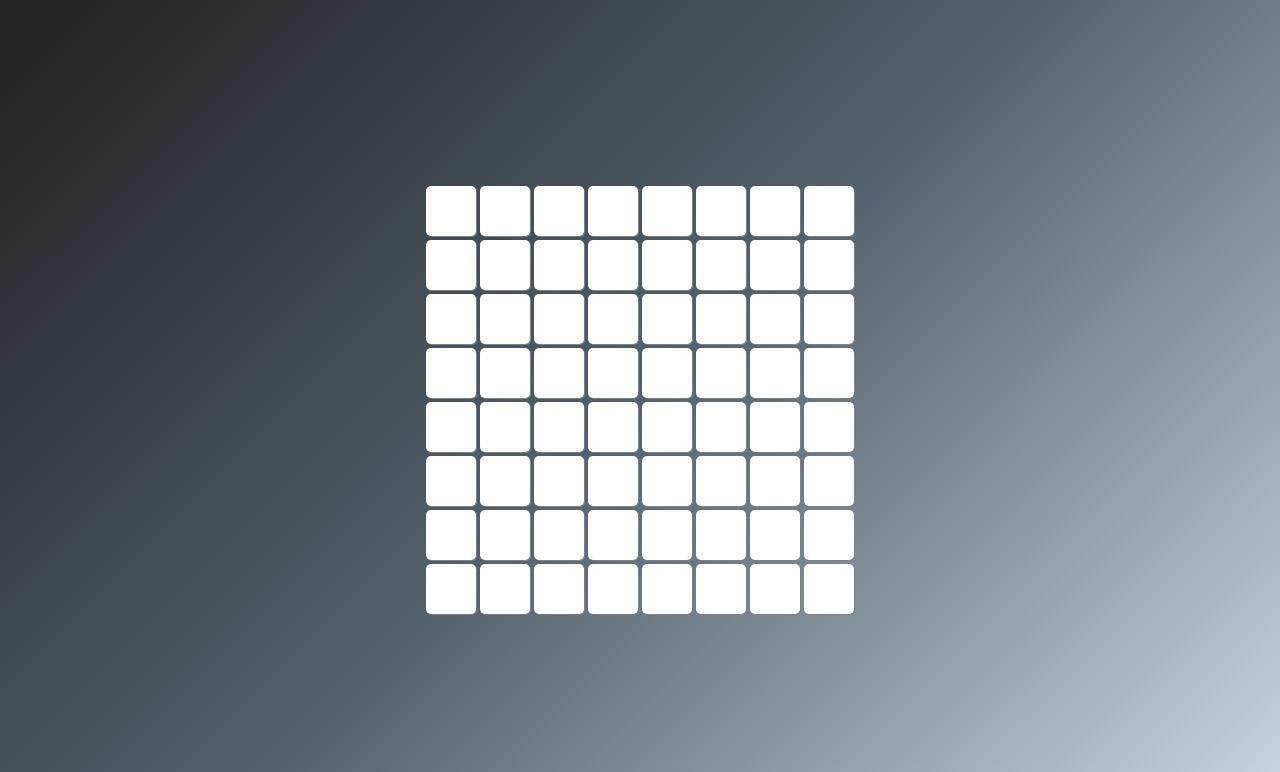
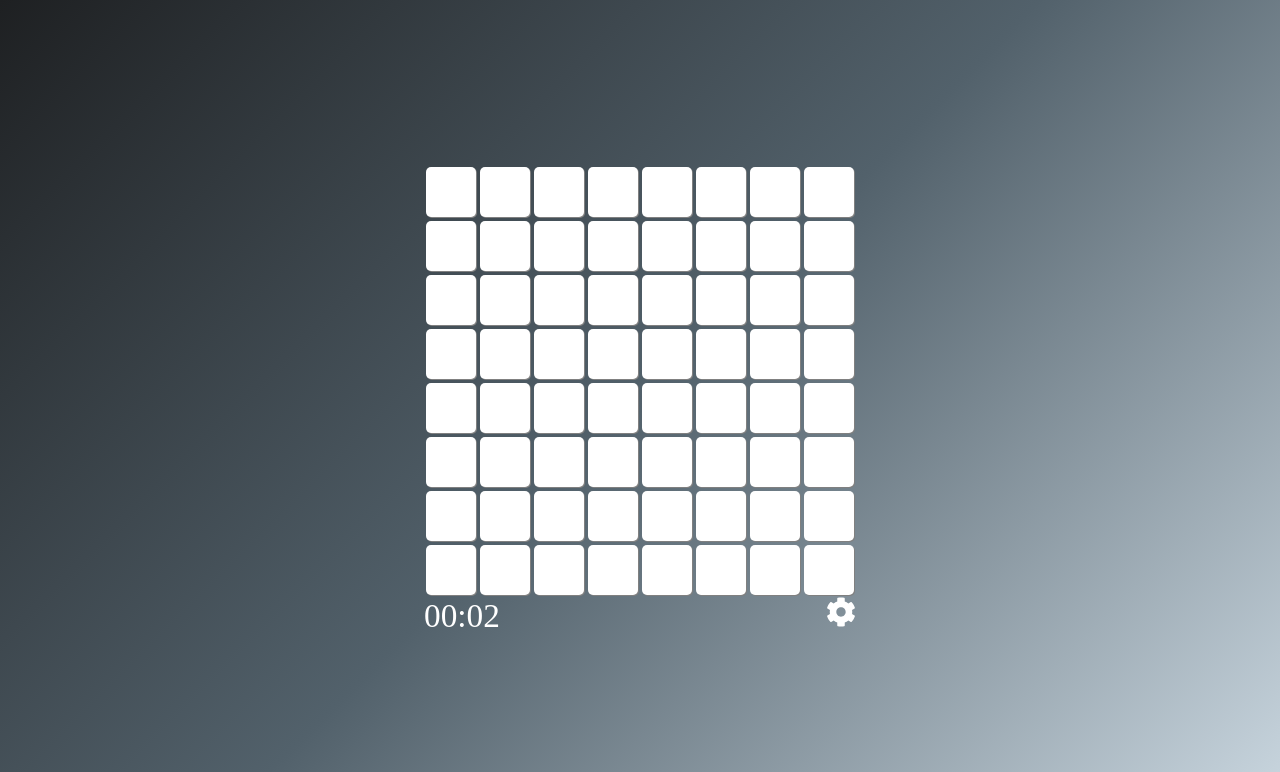
Before and after one commit to DoubleDebug/minesweeper, a website built with webpack: page dist/index.html in a window 1280 px wide. Both pictures are taken after a click on the button "Play". Shown: the top 772 px of the page. Built offline with nearby package versions, Linux system fonts and the light colour scheme; files whose address does not match are found by name; a web font is replaced by a local one; what fireworks-js would draw is missing.

Commit message:
Added stopwatch & settings toggle button

```diff
--- a/src/css/dialogs.css
+++ b/src/css/dialogs.css
@@ -30,12 +30,10 @@
 }
 
 #btnPlay {
-    margin: 8px 0 8px 0;
     width: 150px;
 }
 
 #btnRules {
-    margin: 8px 0 8px 0;
     width: 75px;
 }
 
--- a/src/css/footer.css
+++ b/src/css/footer.css
@@ -11,18 +11,18 @@
     box-sizing: border-box;
 }
 
-.footerItem {
+.icon {
     cursor: pointer;
     color:white;
-    margin: 0 10px 0 10px;
+    margin: 10px;
     position: relative;
 }
 
-.footerItem:hover {
+.icon:hover {
     color: #d5e0e9;
 }
 
-.footerItem:active {
+.icon:active {
     color: #adcfe7;
 }
 
--- a/src/css/global.css
+++ b/src/css/global.css
@@ -10,32 +10,35 @@
     --blockOpenedMine: rgb(255, 100, 100);
     --blockBorderColor: rgb(41, 41, 41);
     --blockFontFamily: 'Arima Madurai';
-    --pageBackgroundColor: rgb(100,100,102);
     --labelColor: white;
     --labelFontFamily: 'Sriracha';
 }
 
+html :not(canvas) {
+    z-index: 2;
+}
+
 html, body {
-    height: 100%;
     margin: 0;
 }
 
 body {
     display: flex;
-    width: 100%;
     flex-direction: column;
 }
 
 .gameContainer {
-    height: 100%;
-    position: relative;
-    z-index: 0;
+    height: 100vh;
     display: flex;
-    flex-direction: column;
     justify-content: center;
     align-items: center;
-    background: var(--pageBackgroundColor);
+    flex-direction: column;
     background: linear-gradient(-45deg, #c9d6df 0%, #52616b 50%, #1e2022 100%);
+}
+
+canvas {
+    position: absolute;
+    z-index: 1;
 }
 
 ul, li {
@@ -43,6 +46,7 @@ ul, li {
 }
 
 button {
+    margin: 8px 0 8px 0;
     color: black;
     cursor: pointer;
     height: 38px;
--- a/src/css/menu.css
+++ b/src/css/menu.css
@@ -0,0 +1,25 @@
+.menu {
+    display: flex;
+    flex-wrap: wrap;
+}
+
+#labelTime {
+    color: white;
+    font-family: var(--blockFontFamily);
+    font-size: 25pt;
+    flex-grow: 1;
+}
+
+#iconSettings {
+    width: 30px;
+    height: 30px;
+    flex-grow: max-content;
+    margin-right: 0;
+}
+
+#iconSettings:hover {
+}
+
+#btnSave {
+    width: 100%;
+}
--- a/src/css/table.css
+++ b/src/css/table.css
@@ -1,5 +1,4 @@
 .gameGrid {
-    position: absolute;
     display: grid;
-    z-index: 1;
+    position: relative;
 }
--- a/src/js/game/controller.js
+++ b/src/js/game/controller.js
@@ -1,10 +1,11 @@
+import { Menu } from "../menu/controller.js";
 import { Table } from "../table/controller.js";
 import { GameModel } from "./model.js";
 import { GameView } from "./view.js";
 
 // singleton game controller
 export const GameController = (() => {
-    let instance, table;
+    let instance, table, menu;
 
     async function createInstance(optionsURL)
     {
@@ -22,6 +23,11 @@ export const GameController = (() => {
             {
                 table = new Table(view.container, options.width, options.height);
                 table.draw();
+
+                menu = new Menu(view.container);
+                menu.draw();
+                menu.startStopwatch();
+
                 view.prepareFireworks();
             },
             startGame: function startGame(startingBlockPos)
--- a/src/js/game/view.js
+++ b/src/js/game/view.js
@@ -48,9 +48,9 @@ export class GameView {
             trace: 3,
             explosion: 6,
             boundaries: {
-              top: 70,
+              top: 50,
               bottom: this.container.clientHeight,
-              left: 70,
+              left: 50,
               right: this.container.clientWidth
             },
             sound: {
@@ -188,7 +188,7 @@ export class GameView {
     createFooterItem(itemProps)
     {
         const icon = document.createElement('i');
-        icon.className = itemProps.className + ' footerItem';
+        icon.className = itemProps.className + ' icon';
         icon.id = itemProps.id;
         icon.onmouseenter = () => {
             const tooltip = this.createTooltip(itemProps.tooltipName);
--- a/src/js/menu/controller.js
+++ b/src/js/menu/controller.js
@@ -0,0 +1,22 @@
+import { MenuModel } from './model.js';
+import { MenuView } from './view.js';
+
+export class Menu {
+    constructor(parent) {
+        this.model = new MenuModel();
+        this.view = new MenuView(parent, this.model);
+    }
+
+    draw() {
+        this.view.draw();
+    }
+
+    startStopwatch()
+    {
+        setTimeout(() => {
+            this.model.increaseTime();
+            this.view.increaseTime();
+            this.startStopwatch();
+        }, 1000);
+    }
+}
--- a/src/js/menu/model.js
+++ b/src/js/menu/model.js
@@ -0,0 +1,12 @@
+export class MenuModel {
+    constructor()
+    {
+        this.timePassed = 0;    // in seconds
+        this.menuToggled = false;
+    }
+
+    increaseTime()
+    {
+        this.timePassed++;
+    }
+}
```
Also changed, not shown: dist/main.js, images/icons/cog.svg (added).
